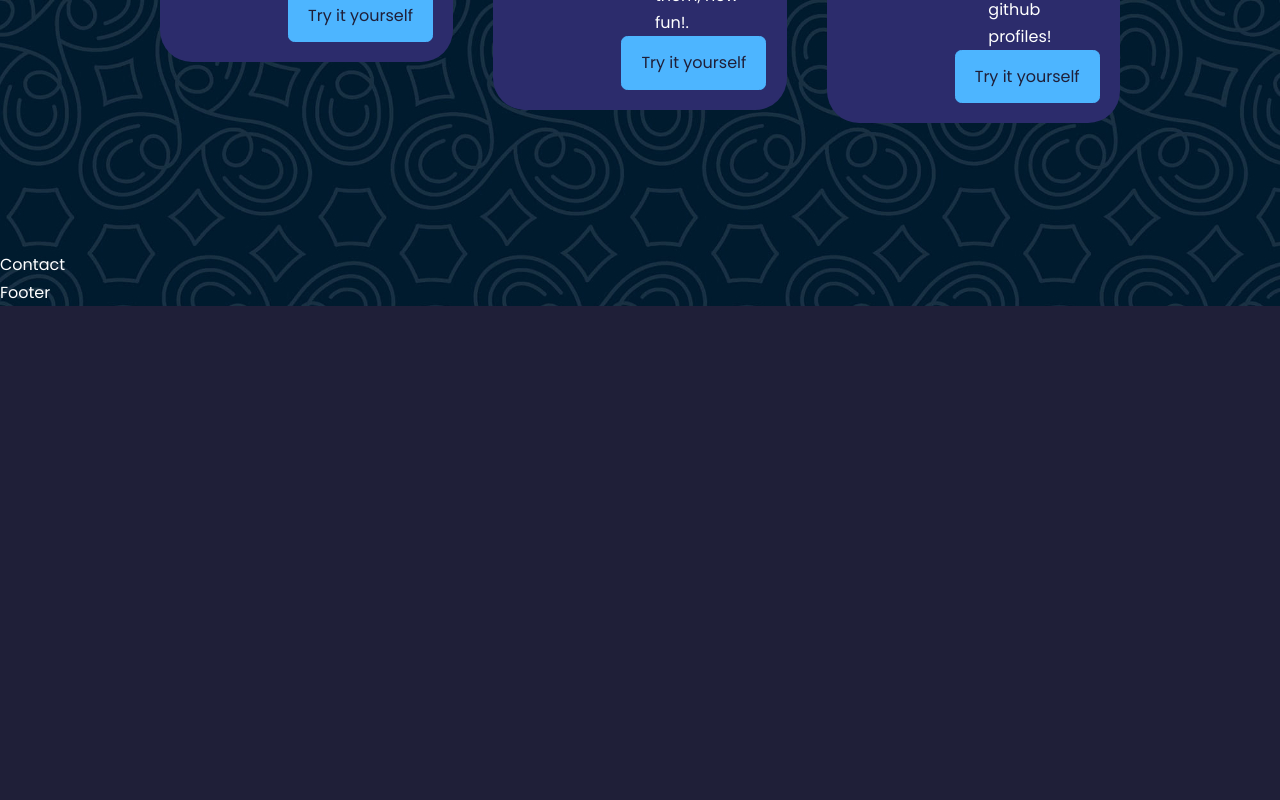
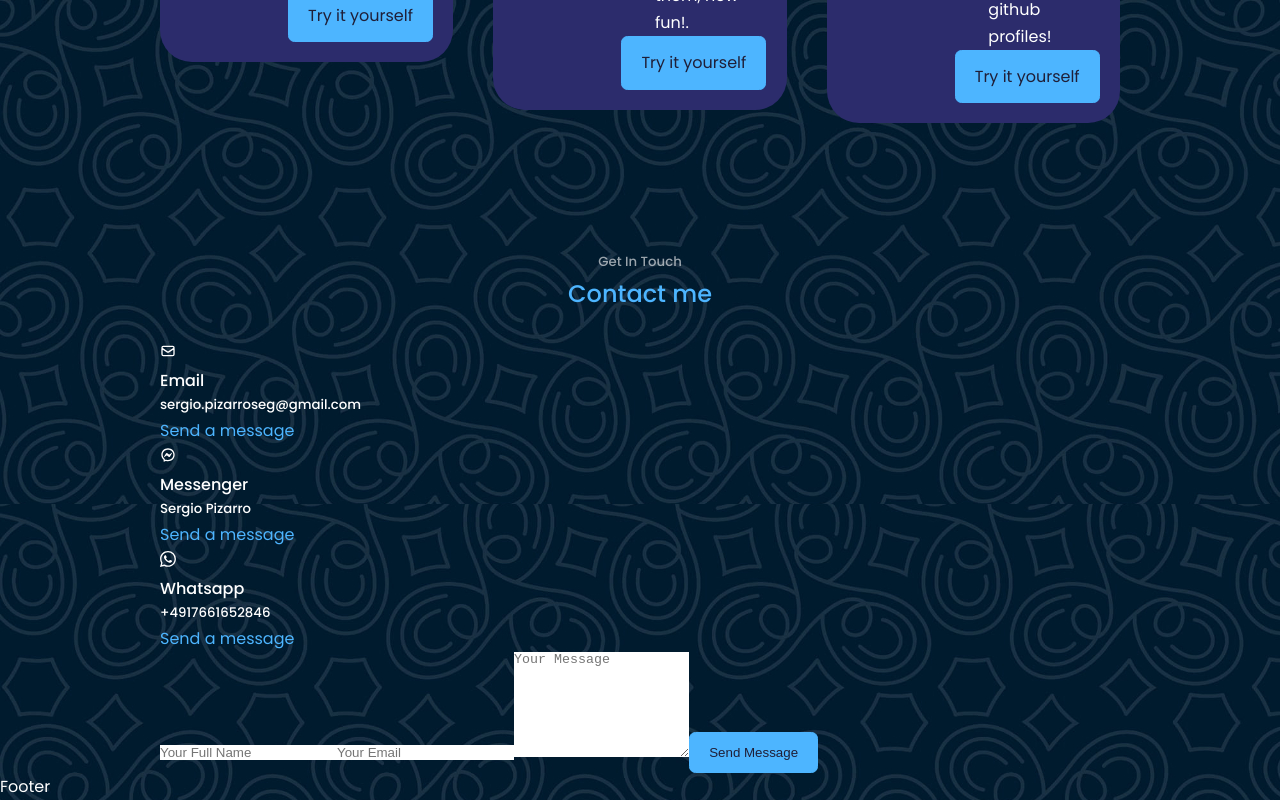
Before and after one commit to SergioPizarro/react-portfolio-website-1, a React (Create React App) app: page / in a window 1280 px wide. Shown: the part 2736-3536 px from the top of the page. Before the commit the page ends 3042 px from the top, so only its background shows below. Built offline with nearby package versions, Linux system fonts and the light colour scheme.

Commit message:
Contact JSX

```diff
--- a/src/components/conctact/Contact.jsx
+++ b/src/components/conctact/Contact.jsx
@@ -1,8 +1,48 @@
 import React from 'react'
 import './contact.css'
+import {HiOutlineMail} from 'react-icons/hi'
+import {RiMessengerLine} from 'react-icons/ri'
+import {BsWhatsapp} from 'react-icons/bs'
+
 const Contact = () => {
   return (
-    <section id='contact'>Contact</section>
+    <section id='contact'>
+      <h5>Get In Touch</h5>
+      <h2>Contact me</h2>
+
+      <div className="container contact__container">
+        <div className="contact__options">
+          <article className="contact__option">
+            <HiOutlineMail />
+            <h4>Email</h4>
+            <h5>sergio.pizarroseg@gmail.com</h5>
+            <a href="mailto:sergio.pizarroseg@gmail.com">Send a message</a>
+          </article>
+          <article className="contact__option">
+            <RiMessengerLine />
+            <h4>Messenger</h4>
+            <h5>Sergio Pizarro</h5>
+            <a href="https://m.me/sergio.n.pizarro">Send a message</a>
+          </article>
+          <article className="contact__option">
+            <BsWhatsapp />
+            <h4>Whatsapp</h4>
+            <h5>+4917661652846</h5>
+            <a href="https://api.whatsapp.com/send?phone=4917661652846">Send a message</a>
+          </article>
+        </div>
+
+        <form>
+          <input type="text" name='name' placeholder='Your Full Name' required />
+          <input type="email" name='email' placeholder='Your Email' required />
+          <textarea name='message' rows="7" placeholder="Your Message" required></textarea>
+          <button type='submit' className='btn btn-primary'>Send Message</button>
+
+
+        </form>
+
+      </div>
+    </section>
   )
 }
 
```
